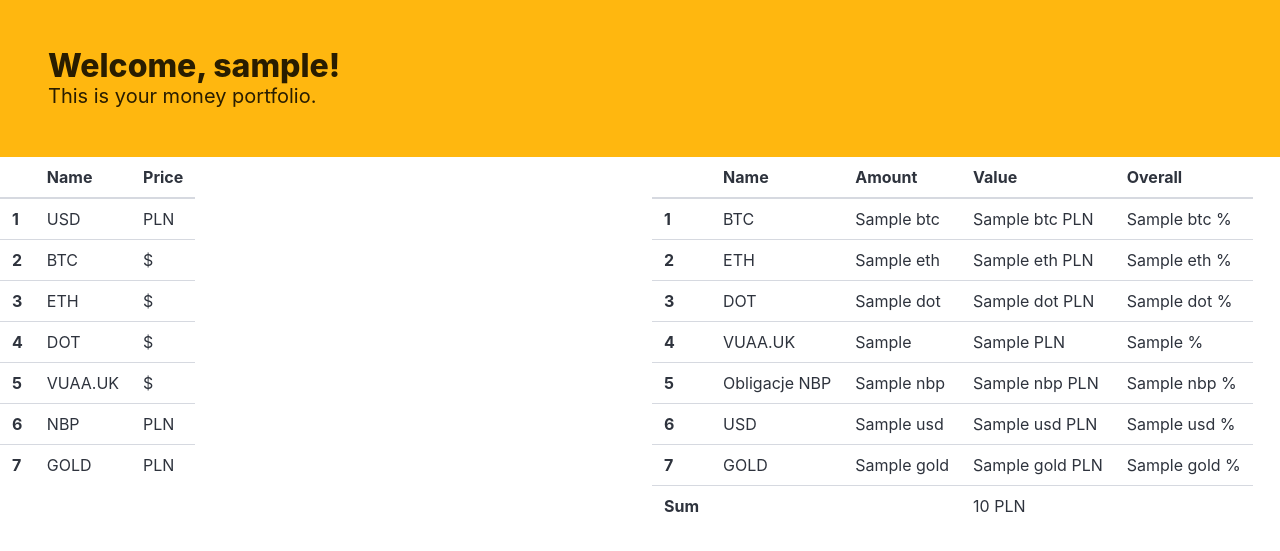
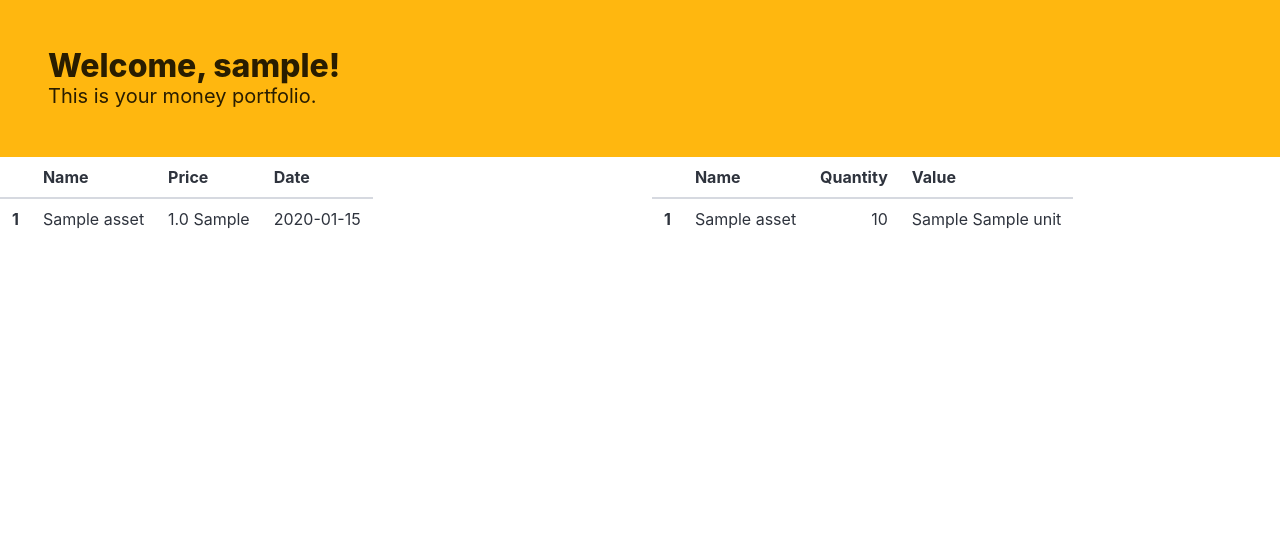
Before and after one commit to kamil-kazmierczak/python-cash-app, a Flask app: template templates/assets.html in a window 1280 px wide. Shown: the part 56-607 px from the top of the page. Run offline with Flask 3, Linux system fonts and the light colour scheme; tables that the repository leaves empty hold one stand-in row (values such as "Sample post"); the template is opened without the code that fills it: values that come from a table or form of the project are taken from there, most other values are stand-ins (such as "Sample title", 1, 10 or a date in 2020); some libraries are stand-ins or nearby versions.

Commit message:
Refactor

```diff
--- a/app.py
+++ b/app.py
@@ -7,6 +7,7 @@ from forms.register_form import RegisterForm
 from models.entities import init_entities, User, Asset, Price, db
 from services.price_service import PriceService
 from services.file_service import FileService
+from models.entities import find_last_price, find_user
 
 app = Flask(__name__)
 app.config['SECRET_KEY'] = 'kamil'
@@ -159,6 +160,7 @@ def download_data():
     # FileService.save_json(json_vuaa, 'json/vuaa.json')
     # FileService.save_json(json_gold, 'json/gold.json')
 
+    flash('Download data successful.', 'success')
     print("Jsons saved")
     return {}
 
@@ -168,46 +170,24 @@ def download_data():
 def assets():
     assets_per_name = FileService.read_assets()
 
-    prices = {
-        'BTC': round(float(FileService.read_current_crypto_price('json/btc.json')), 2),
-        'ETH': round(float(FileService.read_current_crypto_price('json/eth.json')), 2),
-        'DOT': round(float(FileService.read_current_crypto_price('json/dot.json')), 2),
-        'VUAA.UK': round(float(FileService.read_current_etf_price('json/vuaa.json')), 2),
-        'NBP': 100,
-        'USD': round(float(FileService.read_usd_price_in_pln()), 2),
-        'GOLD': float(FileService.read_gold_price_in_pln())
-    }
+    prices = [
+        find_last_price('BTC'),
+        find_last_price('ETH'),
+        find_last_price('DOT'),
+        find_last_price('VUAA.UK'),
+        find_last_price('NBP'),
+        find_last_price('USD'),
+        find_last_price('GOLD')
+    ]
 
-    values = {
-        'BTC': round(float(assets_per_name['BTC']) * prices['BTC'] * prices['USD'], 2),
-        'ETH': round(float(assets_per_name['ETH']) * prices['ETH'] * prices['USD'], 2),
-        'DOT': round(float(assets_per_name['DOT']) * prices['DOT'] * prices['USD'], 2),
-        'VUAA.UK': round(float(assets_per_name['VUAA.UK']) * prices['VUAA.UK'] * prices['USD'], 2),
-        'NBP': assets_per_name['NBP'] * prices['NBP'],
-        'USD': round(assets_per_name['USD'] * prices['USD'], 2),
-        'GOLD': round(assets_per_name['GOLD'] * prices['GOLD'], 2)
-    }
-
-    _sum = round(values['BTC'] + values['ETH'] + values['DOT'] + values['VUAA.UK'] + values['NBP'] + values['USD'] + values['GOLD'], 2)
-
-    overall = {
-        'BTC': f"{values['BTC'] / _sum * 100:.2f}",
-        'ETH': f"{values['ETH'] / _sum * 100:.2f}",
-        'DOT': f"{values['DOT'] / _sum * 100:.2f}",
-        'VUAA.UK': f"{values['VUAA.UK'] / _sum * 100:.2f}",
-        'NBP': f"{values['NBP'] / _sum * 100:.2f}",
-        'USD': f"{values['USD'] / _sum * 100:.2f}",
-        'GOLD': f"{values['GOLD'] / _sum * 100:.2f}"
-    }
+    user_portfolio = find_user('kamilp').portfolios
 
     return render_template('assets.html',
                            title='Money Portfolio',
                            username='Kamil',
                            prices=prices,
-                           values=values,
-                           assets_per_name=assets_per_name,
-                           overall=overall,
-                           _sum=_sum
+                           user_portfolio=user_portfolio,
+                           assets_per_name=assets_per_name
                            )
 
 
--- a/templates/assets.html
+++ b/templates/assets.html
@@ -100,135 +100,50 @@
                 <th></th>
                 <th>Name</th>
                 <th>Price</th>
+                <th>Date</th>
             </tr>
             </thead>
             <tbody>
-            <tr>
-                <th>1</th>
-                <td>USD</td>
-                <td>{{ prices.USD }} PLN</td>
-            </tr>
-
-            <tr>
-                <th>2</th>
-                <td>BTC</td>
-                <td>${{ prices.BTC }}</td>
-            </tr>
-
-            <tr>
-                <th>3</th>
-                <td>ETH</td>
-                <td>${{ prices.ETH }}</td>
-            </tr>
-
-            <tr>
-                <th>4</th>
-                <td>DOT</td>
-                <td>${{ prices.DOT }}</td>
-            </tr>
-
-            <tr>
-                <th>5</th>
-                <td>VUAA.UK</td>
-                <td>${{ prices['VUAA.UK'] }}</td>
-            </tr>
-
-
-            <tr>
-                <th>6</th>
-                <td>NBP</td>
-                <td>{{ prices.NBP }} PLN</td>
-            </tr>
-
-
-            <tr>
-                <th>7</th>
-                <td>GOLD</td>
-                <td>{{ prices.GOLD }} PLN</td>
-            </tr>
+                {% if prices %}
+                    {% for price in prices %}
+                    <tr>
+                        <th>{{ loop.index }}</th>
+                        <td>{{ price.asset.name }}</td>
+                        <td class="has-text-right">{{ price.value }} {{ price.asset.unit }}</td>
+                        <td>{{ price.date }}</td>
+                    </tr>
+                    {% endfor %}
+                {% endif %}
             </tbody>
-
         </table>
     </div>
+
     <div class="column">
-
         <table class="table">
             <thead>
             <tr>
                 <th></th>
                 <th>Name</th>
-                <th>Amount</th>
+                <th>Quantity</th>
                 <th>Value</th>
-                <th>Overall</th>
             </tr>
             </thead>
             <tbody>
+            {% if user_portfolio %}
+            {% for user_portfolio_unit in user_portfolio %}
             <tr>
-                <th>1</th>
-                <td>BTC</td>
-                <td>{{ assets_per_name.BTC }}</td>
-                <td>{{ values.BTC }} PLN</td>
-                <td>{{ overall.BTC }} %</td>
+                <th>{{ loop.index }}</th>
+                <td>{{ user_portfolio_unit.asset.name }}</td>
+                <td class="has-text-right">{{ user_portfolio_unit.quantity }}</td>
+                <td class="has-text-right">{{ user_portfolio_unit.current_value }} {{ user_portfolio_unit.asset.unit }}</td>
             </tr>
-
-            <tr>
-                <th>2</th>
-                <td>ETH</td>
-                <td>{{ assets_per_name.ETH }}</td>
-                <td>{{ values.ETH }} PLN</td>
-                <td>{{ overall.ETH }} %</td>
-            </tr>
-
-            <tr>
-                <th>3</th>
-                <td>DOT</td>
-                <td>{{ assets_per_name.DOT }}</td>
-                <td>{{ values.DOT }} PLN</td>
-                <td>{{ overall.DOT }} %</td>
-            </tr>
-
-            <tr>
-                <th>4</th>
-                <td>VUAA.UK</td>
-                <td>{{ assets_per_name['VUAA.UK'] }}</td>
-                <td>{{ values['VUAA.UK'] }} PLN</td>
-                <td>{{ overall['VUAA.UK'] }} %</td>
-            </tr>
-
-            <tr>
-                <th>5</th>
-                <td>Obligacje NBP</td>
-                <td>{{ assets_per_name.NBP }}</td>
-                <td>{{ values.NBP }} PLN</td>
-                <td>{{ overall.NBP }} %</td>
-            </tr>
-
-            <tr>
-                <th>6</th>
-                <td>USD</td>
-                <td>{{ assets_per_name.USD }}</td>
-                <td>{{ values.USD }} PLN</td>
-                <td>{{ overall.USD }} %</td>
-            </tr>
-
-            <tr>
-                <th>7</th>
-                <td>GOLD</td>
-                <td>{{ assets_per_name.GOLD }}</td>
-                <td>{{ values.GOLD }} PLN</td>
-                <td>{{ overall.GOLD }} %</td>
-            </tr>
-
-            <tr>
-                <th>Sum</th>
-                <td></td>
-                <td></td>
-                <td>{{ _sum }} PLN</td>
-            </tr>
+            {% endfor %}
+            {% endif %}
             </tbody>
-
         </table>
     </div>
+
+
 </div>
 
 
```
Also changed, not shown: models/entities.py (+19 -3 lines).
